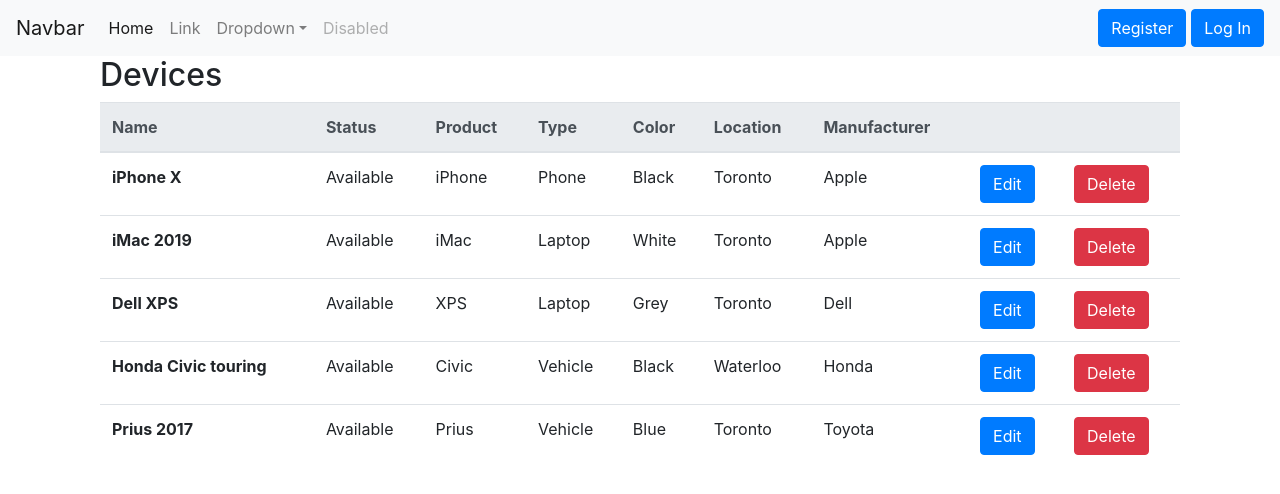
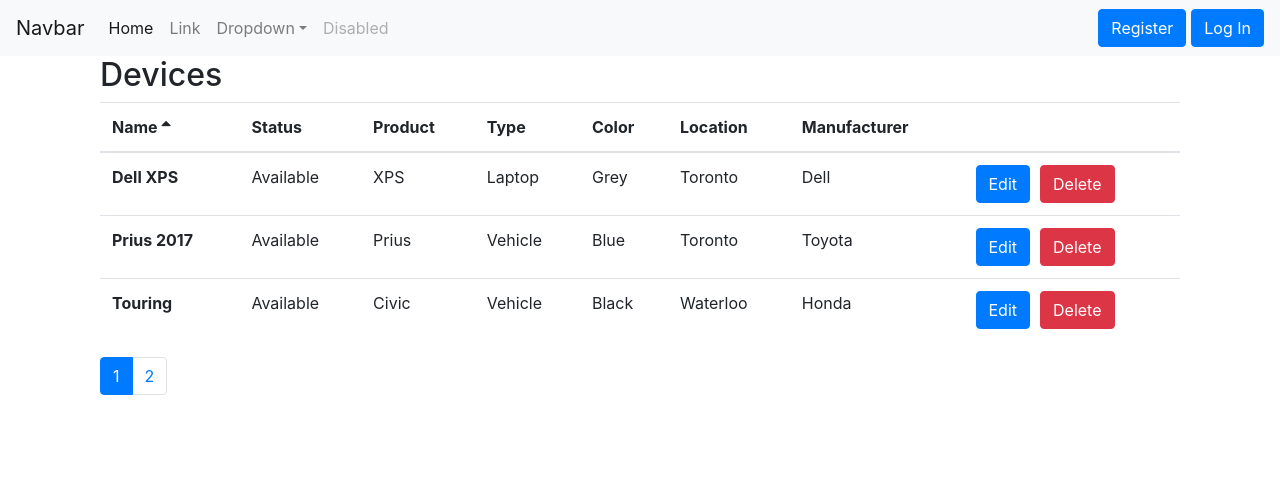
Before and after one commit to NarutoUzumaki77/BlackPanther, a React (Create React App) app: page /devices in a window 1280 px wide. Shown: the top 494 px of the page. Built offline with nearby package versions, Linux system fonts and the light colour scheme.

Commit message:
sorting and pagination complete on devices

```diff
--- a/package.json
+++ b/package.json
@@ -11,6 +11,7 @@
     "jquery": "^3.5.1",
     "lodash": "^4.17.20",
     "popper.js": "^1.16.1",
+    "prop-types": "^15.7.2",
     "react": "^16.13.1",
     "react-dom": "^16.13.1",
     "react-router-dom": "^5.2.0",
--- a/src/components/devices/device.jsx
+++ b/src/components/devices/device.jsx
@@ -12,12 +12,14 @@
       <td>{device.location.name}</td>
       <td>{device.manufacturer}</td>
       <td>
-        <button type="button" class="btn btn-primary">
+        <button
+          type="button"
+          className="btn btn-primary"
+          style={{ marginRight: "10px" }}
+        >
           Edit
         </button>
-      </td>
-      <td>
-        <button type="button" class="btn btn-danger">
+        <button type="button" className="btn btn-danger">
           Delete
         </button>
       </td>
--- a/src/components/devices/devices.jsx
+++ b/src/components/devices/devices.jsx
@@ -1,11 +1,20 @@
 import React, { Component } from "react";
 import Device from "./device";
+import TableHeader from "../common/tableHeader";
+import Pagination from "../common/pagination";
+import { paginate } from "../../utils/paginate";
 import { getAllInventoryItems } from "../../services/fakeInventory";
+import _ from "lodash";
 
 class Devices extends Component {
   constructor(props) {
     super(props);
-    this.state = { devices: [] };
+    this.state = {
+      devices: [],
+      pageSize: 3,
+      currentPage: 1,
+      sortColumn: { path: "name", order: "asc" },
+    };
   }
 
   componentDidMount() {
@@ -13,32 +22,57 @@
     this.setState({ devices });
   }
 
+  handleSort = (sortColumn) => {
+    console.log(sortColumn);
+    this.setState({ sortColumn });
+  };
+
+  handlePageChange = (page) => {
+    this.setState({ currentPage: page });
+  };
+
   render() {
-    const { devices } = this.state;
+    const { devices, sortColumn } = this.state;
+    const columns = [
+      { path: "name", label: "Name" },
+      { path: "status", label: "Status" },
+      { path: "product", label: "Product" },
+      { path: "type", label: "Type" },
+      { path: "color", label: "Color" },
+      { path: "location", label: "Location" },
+      { path: "manufacturer", label: "Manufacturer" },
+      { path: "h" },
+    ];
+
+    const sorted = _.orderBy(devices, [sortColumn.path], [sortColumn.order]);
+
+    const sorted_devices = paginate(
+      sorted,
+      this.state.currentPage,
+      this.state.pageSize
+    );
 
     return (
       <div className="container">
         <h2>Devices</h2>
         <table className="table">
-          <thead className="thead-light">
-            <tr>
-              <th scope="col">Name</th>
-              <th scope="col">Status</th>
-              <th scope="col">Product</th>
-              <th scope="col">Type</th>
-              <th scope="col">Color</th>
-              <th scope="col">Location</th>
-              <th scope="col">Manufacturer</th>
-              <th></th>
-              <th></th>
-            </tr>
-          </thead>
+          <TableHeader
+            columns={columns}
+            onSort={this.handleSort}
+            sortColumn={sortColumn}
+          />
           <tbody>
-            {devices.map((d) => (
-              <Device device={d}/>
+            {sorted_devices.map((device) => (
+              <Device device={device} key={device.id} />
             ))}
           </tbody>
         </table>
+        <Pagination
+          itemsCount={devices.length}
+          pageSize={this.state.pageSize}
+          onPageChange={this.handlePageChange}
+          currentPage={this.state.currentPage}
+        />
       </div>
     );
   }
--- a/src/services/fakeInventory.js
+++ b/src/services/fakeInventory.js
@@ -40,7 +40,7 @@
     "product": "Civic",
     "type": "Vehicle",
     "manufacturer": "Honda",
-    "name": "Honda Civic touring",
+    "name": "Touring",
     "color": "Black",
     "details": "6.5-inch (diagonal) all-screen OLED Multi‑Touch display, Super Retina XDR display, HDR display, 2688-by-1242-pixel resolution at 458 ppi",
     "purchase_date": "2019-08-21",
@@ -58,14 +58,14 @@
     "purchase_date": "2019-08-21",
     "location": {"id": "1598692204147", "name": "Toronto"},
     "status": "Available",
-    "id": "dUze4lyo9s397kidAZ3SHu"
+    "id": "dUze4lyo9s397kudAZ3SHu"
   }
 ]
 
 // const assignInventory = [
 //   {
 //     "userId": "dUze4lyo9s397kioAZ3SHn",
-//     "inventoryId": "dUze4lyo9s397kidAZ3SHu",
+//     "inventoryId": "dUze4lyo9h397kidAZ3SHu",
 //     "status": "recieved",
 //     "from_user": "",
 //     "dateAssigned": "2017-08-21",
--- /dev/null
+++ b/src/utils/paginate.js
@@ -0,0 +1,6 @@
+import _ from "lodash";
+
+export function paginate(items, pageNumber, pageSize) {
+  const startIndex = (pageNumber - 1) * pageSize;
+  return _(items).slice(startIndex).take(pageSize).value();
+}
```
